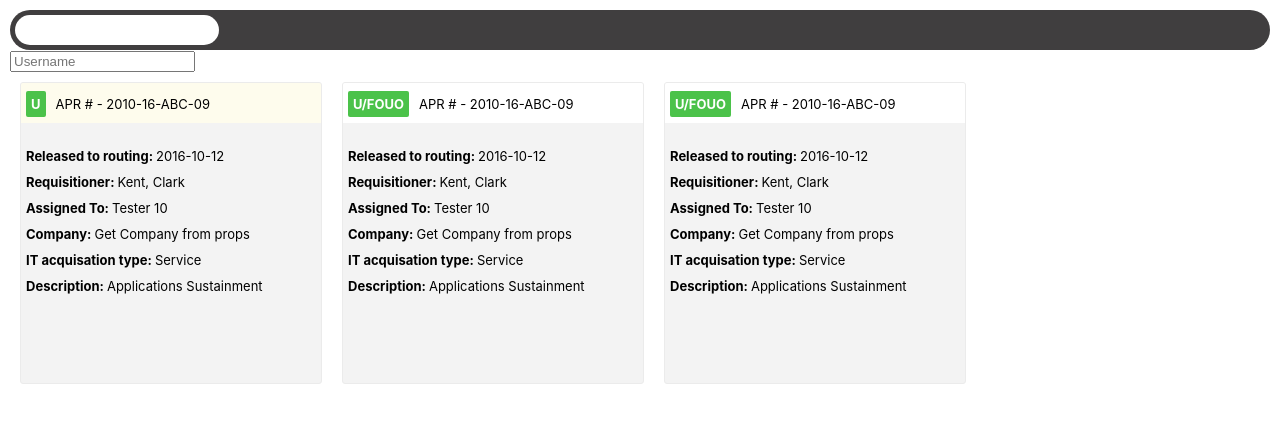
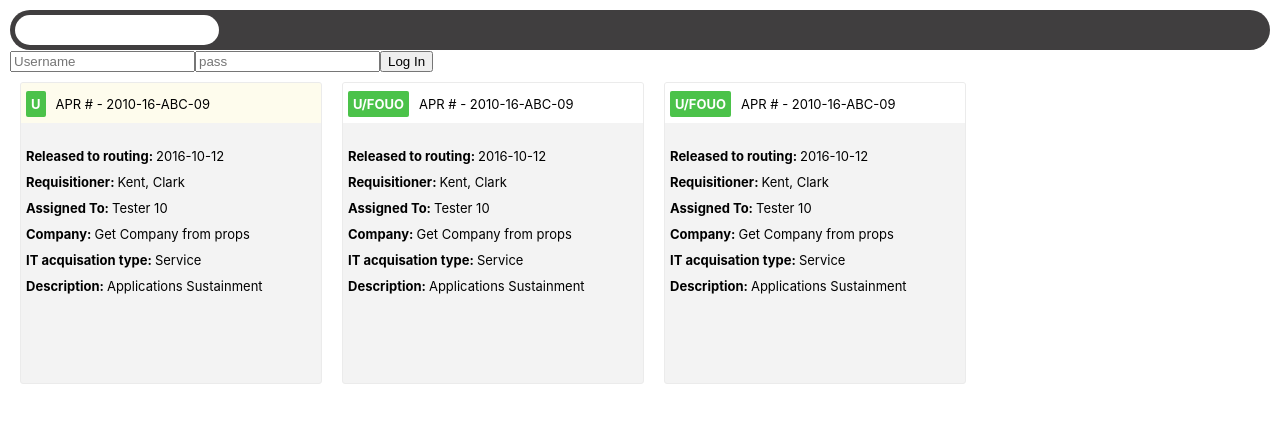
Before and after one commit to alinauroz/philemon_s_project, a React (Create React App) app in the folder client/: page / in a window 1280 px wide. Shown: the top 422 px of the page. Built offline with nearby package versions, Linux system fonts and the light colour scheme.

Commit message:
feat: classNames added in login.jsx

```diff
--- a/client/src/components/Login.jsx
+++ b/client/src/components/Login.jsx
@@ -17,6 +17,20 @@ export default class Login extends React.Component {
                     placeholder = 'Username'
                     onChange = {this.onChange_}
                     name="username"
+                    className = "basic-input"
+                />
+                <input
+                    type = 'password'
+                    placeholder = 'pass'
+                    onChange = {this.onChange_}
+                    name="username"
+                    className = "basic-input"
+                />
+                <input
+                    type = 'submit'
+                    value = 'Log In'
+                    onClick = {""}
+                    className = "green-button right"
                 />
             </div>
         )
```
Also changed, not shown: client/src/App.css (line endings or trailing spaces).
